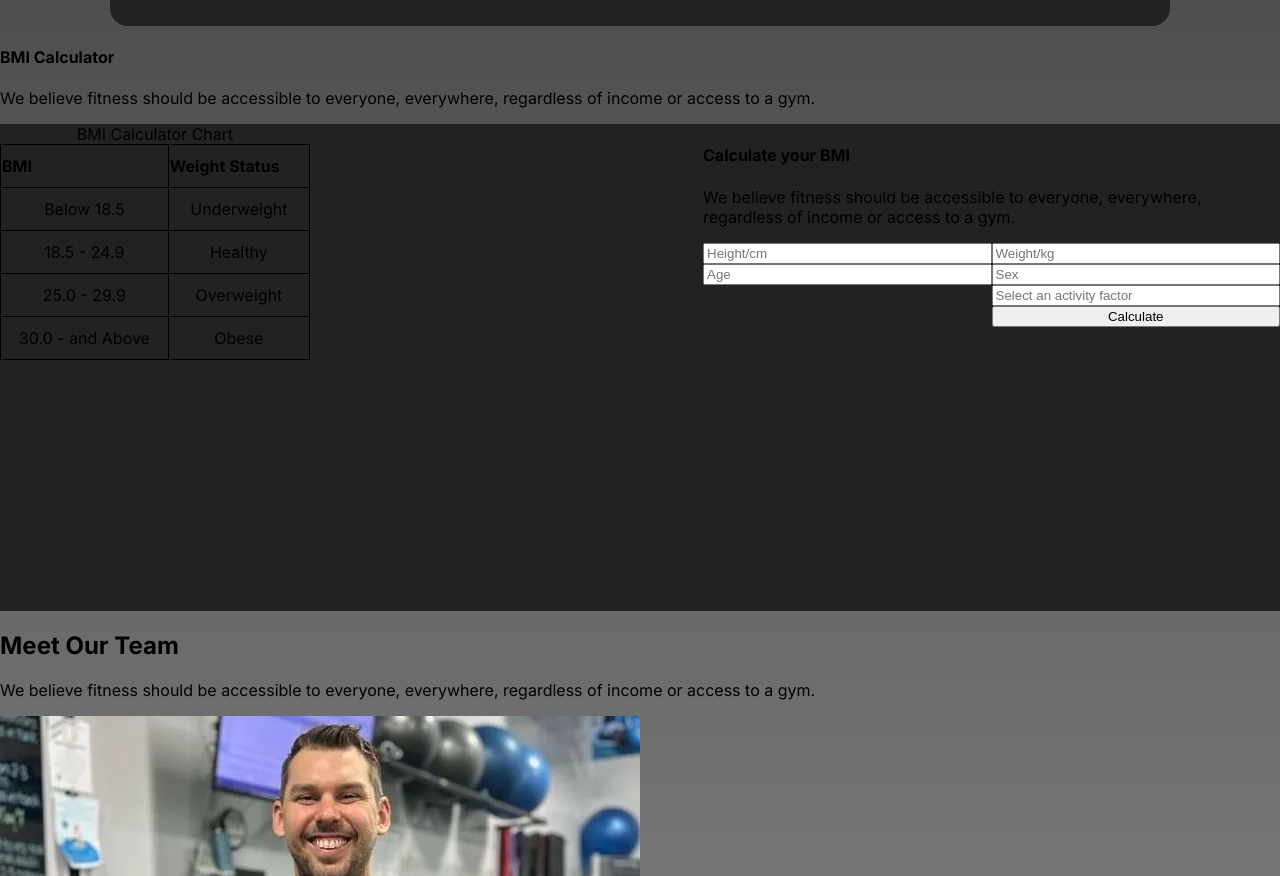
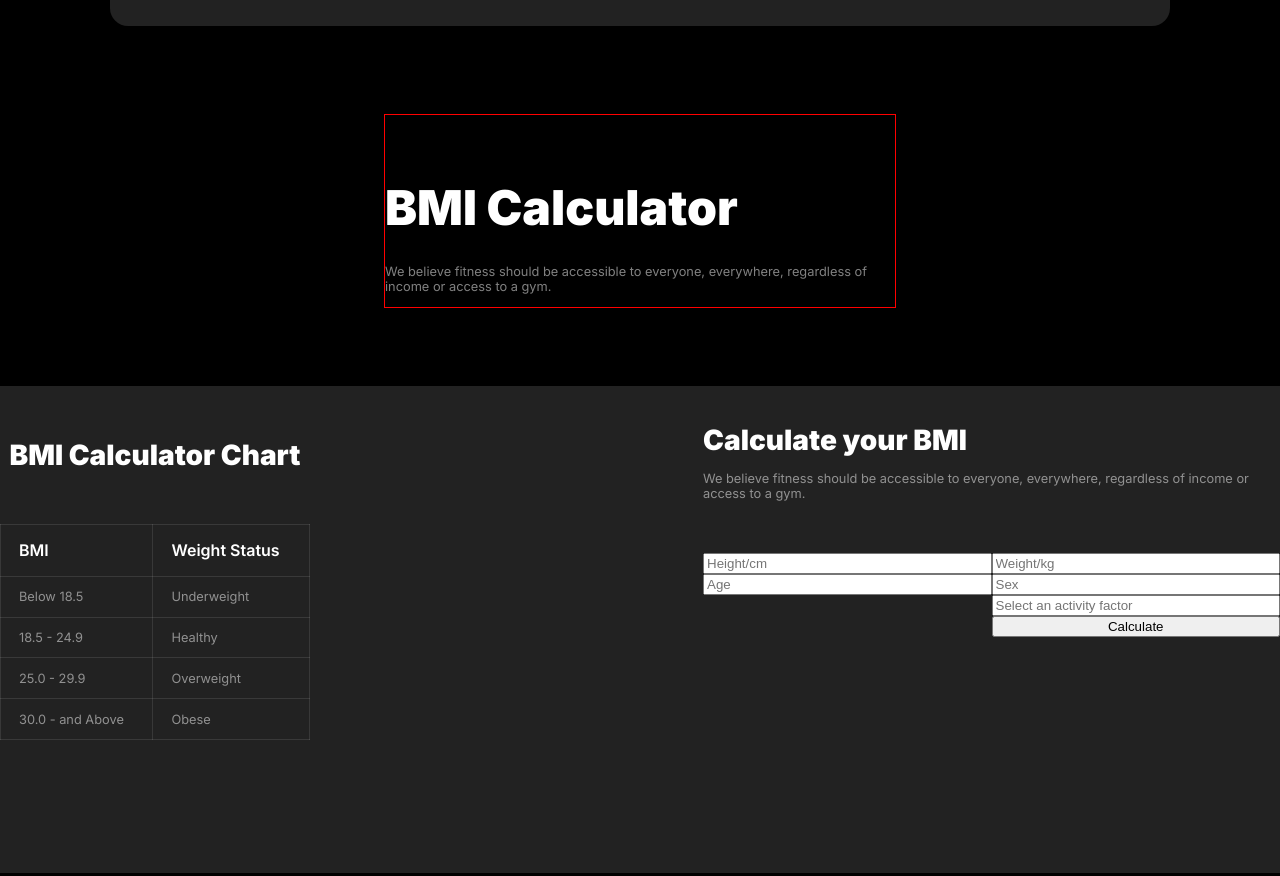
Before and after one commit to 451-Mridulqu/Programming--Hero-Assignment-2, a plain HTML site: page index.html in a window 1280 px wide. Shown: the part 1753-2629 px from the top of the page. Drawn offline with Linux system fonts and the light colour scheme; a web font is replaced by a local one.

Commit message:
main-Section-04-finish

```diff
--- a/Styles.css
+++ b/Styles.css
@@ -31,6 +31,11 @@
 
 /* share Styles */
 
+
+.display-none{
+    display:none;
+}
+
 body{
     margin: 0;
 }
@@ -54,7 +59,7 @@ body{
 
 }
 .bg-color{
-  background: linear-gradient(180.00deg, rgb(0, 0, 0),rgba(0, 0, 0, 0) 100%);}
+  background-color: black;}
 
 
 .title-color{
@@ -179,6 +184,7 @@ justify-content: space-between;
   border: .1px solid white;
   padding: 16px 40px 16px 40px;
   border-radius: 42px;
+  color: white;
   background-color: black;
 }
 
@@ -426,6 +432,36 @@ justify-content: space-between;
 
    /* main-Section-04 realted styles */
 
+   .Section-04-text-containter{
+         display: flex;
+         flex-direction: column;
+        margin-left: 384px;
+        margin-right:384px;
+        margin-bottom: 78px;
+        margin-top: 88px;
+
+        border: 1px solid red;
+   }
+
+   .Section-04-text-containter p{
+
+    font-size:0.8rem;
+    font-weight: 400;
+    color: rgba(255, 255, 255, 0.5);
+
+   }
+
+   .Section-04-text-containter h4{
+    font-size: 3rem;
+    font-weight: 900;
+    color: white;
+    margin-bottom: 14px;
+
+
+   }
+
+
+
    .BMI-Calculator-Container{
      max-width: 1440px;
      height: 487px;
@@ -440,11 +476,36 @@ justify-content: space-between;
    }
 
    table, tr, td, th{
-     border: 1px solid black;
+    border: 1px solid rgba(255, 255, 255, 0.1);;
      border-collapse: collapse;
    }
-   table, td{
-      text-align: center;
+   table td, th {
+    padding-left: 18px;
+   }
+   caption{
+        font-size: 1.75rem;
+        font-weight: 900;
+        color: rgb(255, 255, 255);
+        margin-top: 52px;
+        margin-bottom: 52px;
+
+   }
+   .from-Container-title{
+       width: 577px;
+       height: 96px;
+       margin-bottom: 34px;
+   }
+
+   .from-Container-title h4{
+       font-size: 1.75rem;
+       font-weight: 900;
+       color: white;
+       margin-bottom: 14px;
+   }
+   .from-Container-title p{
+       font-size: .8rem;
+       font-weight: 400;
+       color: rgba(255, 255, 255, 0.5);
    }
 
    .BMI-Calculator-Container{
@@ -467,6 +528,17 @@ justify-content: space-between;
  background: rgb(34, 34, 34);
  }
 
+ table  th{
+     font-size: 1rem;
+     font-weight: 600;
+     color: white;
+ }
+ table td{
+     font-size: .8rem;
+     font-weight: 400;
+     color: rgba(255, 255, 255, 0.5);
+ }
+
 
 /* small device realted Styles */
 
@@ -481,11 +553,39 @@ justify-content: space-between;
 
 
 
-    .Container-1 {
+    .Container-1  {
          flex-direction: column;
          margin-left: 20px;
          max-width: 352px;
     }
+
+    .main-01-img-Container{
+       display:flex;
+       flex-direction: column;
+
+    }
+
+
+
+    .main-Section-02{
+        width: 353px;
+        height: 531px;
+    }
+      .Section-title-02{
+         width: 287px;
+         height: 76px;
+      }
+
+      .btn-Primary-02{
+         width: 287px;
+         height: 54px;
+      }
+       .Section-title-02 img{
+          width: 100%
+
+
+
+       }
 
     .brand-title{
        font-size: 2.5rem;
--- a/index.html
+++ b/index.html
@@ -6,7 +6,7 @@
     <title>Physical Exxersice</title>
     <link rel="stylesheet" href="Styles.css">
 </head>
-<body class="inter-Font bg-color-main bg-color " >
+<body class="inter-Font bg-color " >
     <header class=" Container-head" >
         <nav class="navbar display-flex ">
 
@@ -165,7 +165,7 @@
 
        </section>
 
-       <section  class="main-Section-03">
+       <section  class="main-Section-03 ">
 
        </section>
        <div class="Section-04-text-containter">
@@ -243,8 +243,10 @@
 
           </div>
         <div class="from-Container">
+          <div class="from-Container-title">
           <h4>Calculate your BMI</h4>
           <P>We believe fitness should be accessible to everyone, everywhere, regardless of income or access to a gym. </P>
+          </div>
 
  <form>
    <input class="S" type="text" placeholder="Height/cm">
@@ -315,7 +317,7 @@
     </main>
 
     <footer>
-      <Section class="footer-section-01">
+      <Section class="footer-section-01 display-none">
        <div class="">
         <h1>
           Fitness
```
